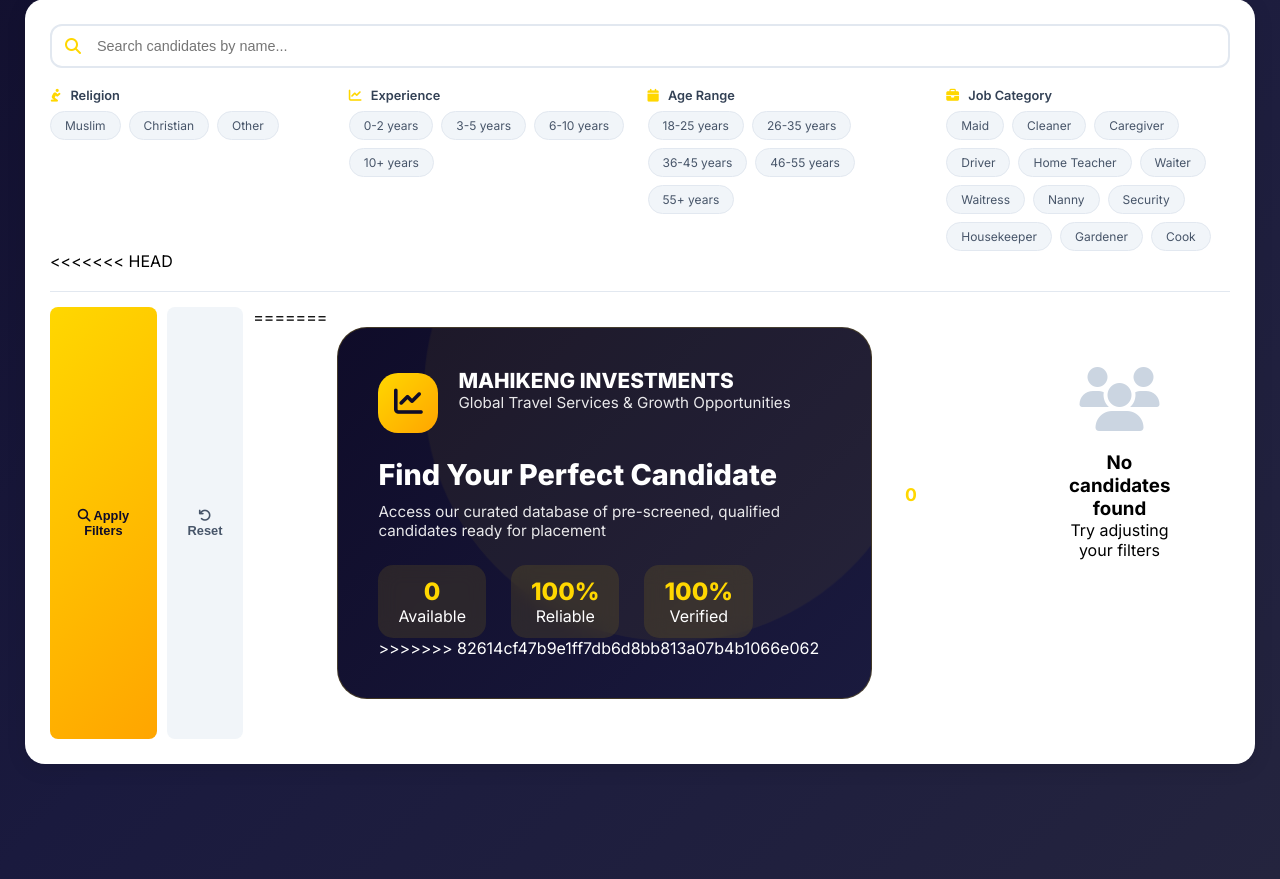
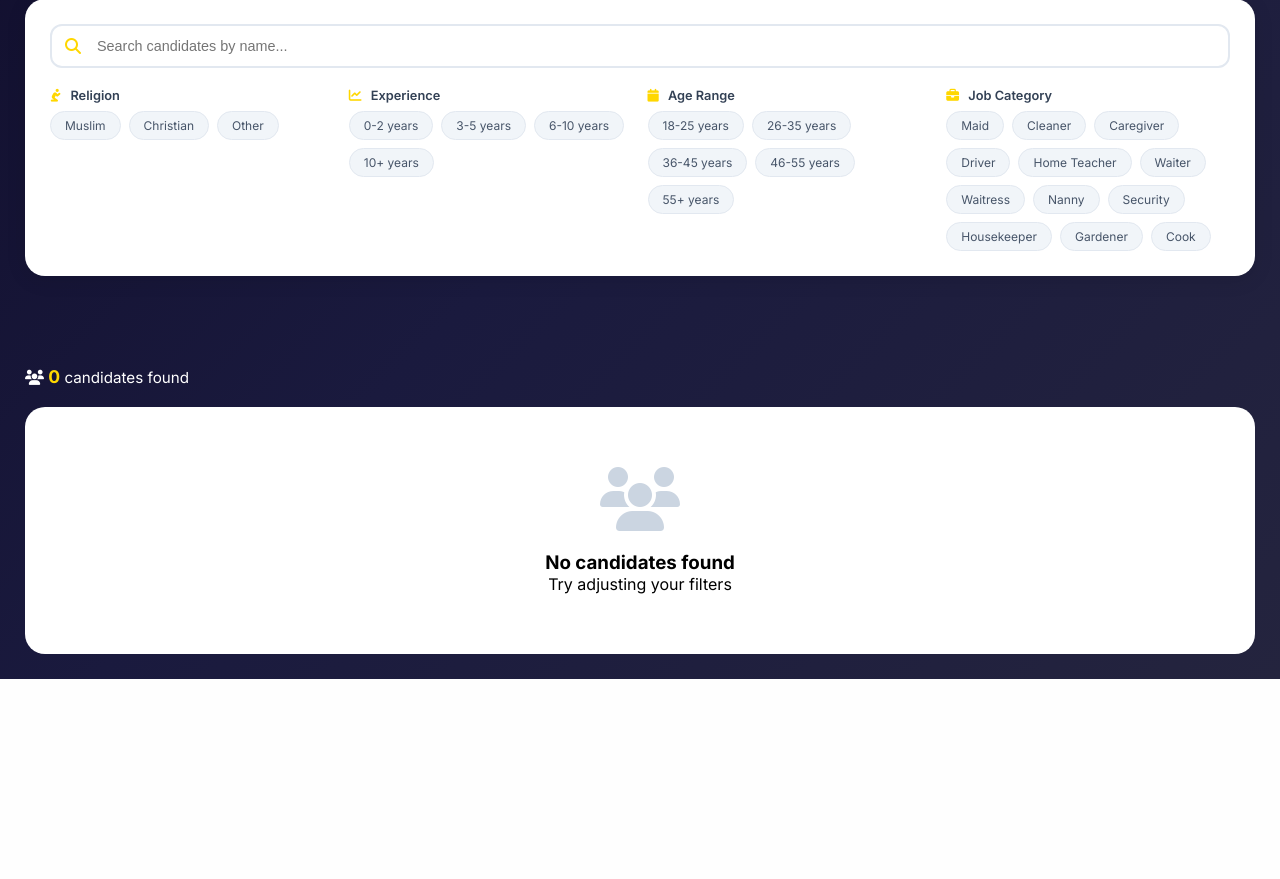
Before and after one commit to kabasapeace116-jpg/recruitment-system, a Django app: page /client-portal/ in a window 1280 px wide. Shown: the part 418-1297 px from the top of the page. After the commit the page ends 1097 px from the top, so only its background shows below. Run offline with Django 4.2, Linux system fonts and the light colour scheme; the visitor is signed in with stand-in values (Sample User, id 1); data that the repository does not hold is empty.

Commit message:
Resolved merge conflicts

```diff
--- a/candidates/templates/recruitment/client_portal.html
+++ b/candidates/templates/recruitment/client_portal.html
@@ -580,31 +580,7 @@
                 </div>
             </div>
         </div>
-<<<<<<< HEAD
 
-        <div class="filter-actions">
-            <button class="btn-filter" onclick="applyFilters()"><i class="fas fa-search"></i> Apply Filters</button>
-            <button class="btn-reset" onclick="resetFilters()"><i class="fas fa-undo"></i> Reset</button>
-=======
-    </nav>
-
-    <div class="hero">
-        <div class="hero-content">
-            <div class="company-badge">
-                <div class="company-badge-icon"><i class="fas fa-chart-line"></i></div>
-                <div class="company-badge-text">
-                    <h2>MAHIKENG INVESTMENTS</h2>
-                    <p>Global Travel Services & Growth Opportunities</p>
-                </div>
-            </div>
-            <h3>Find Your Perfect Candidate</h3>
-            <p>Access our curated database of pre-screened, qualified candidates ready for placement</p>
-            <div class="stats-banner">
-                <div class="stat-item"><div class="stat-number">{{ total_count }}</div><div>Available</div></div>
-                <div class="stat-item"><div class="stat-number">100%</div><div>Reliable</div></div>
-                <div class="stat-item"><div class="stat-number">100%</div><div>Verified</div></div>
-            </div>
->>>>>>> 82614cf47b9e1ff7db6d8bb813a07b4b1066e062
         </div>
     </div>
 
```
